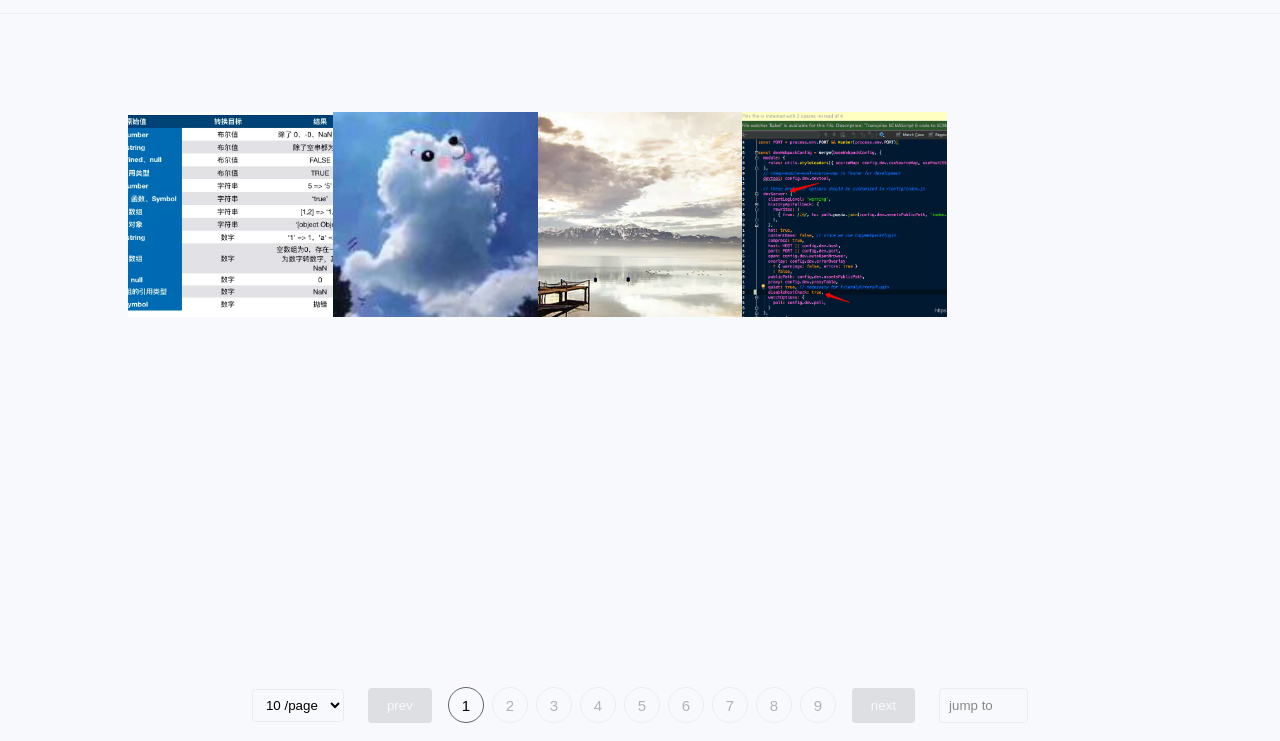
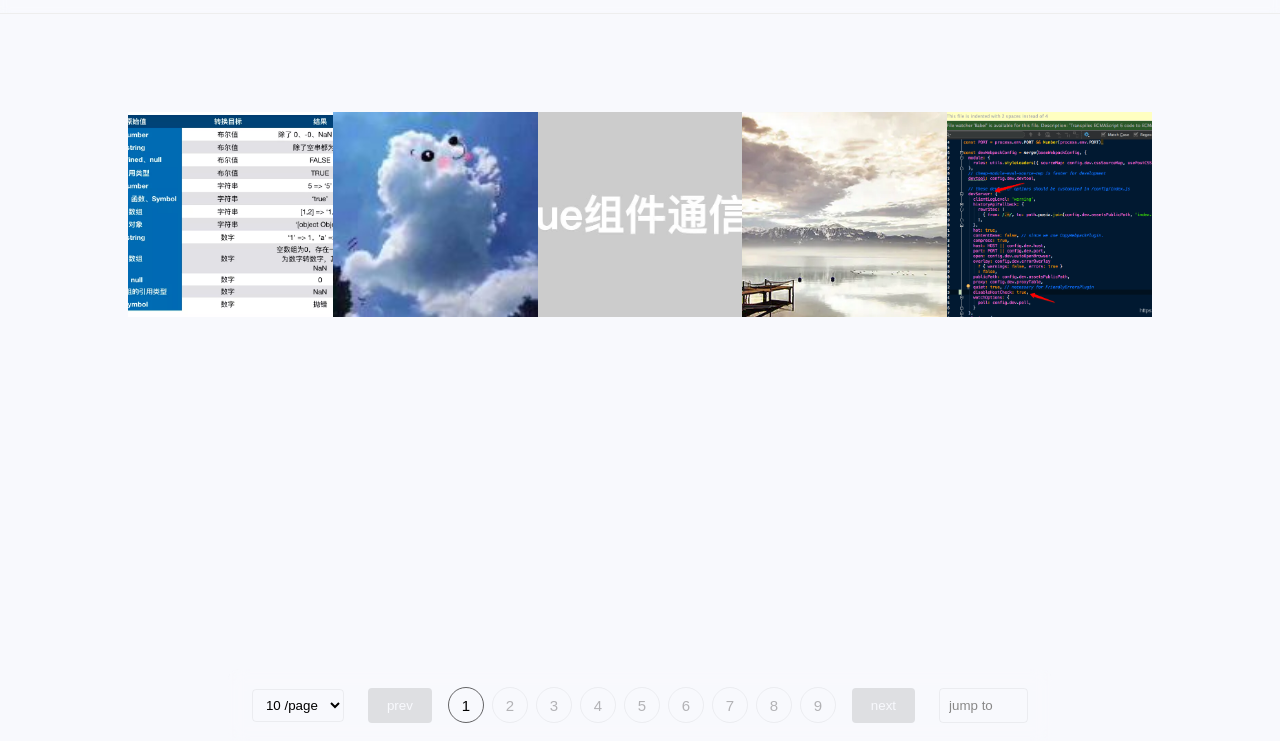
Before and after one commit to dakang824/imgs, a plain HTML site: page index.html in a window 1280 px wide. Shown: the part 59-800 px from the top of the page. Drawn offline with nearby package versions, Linux system fonts and the light colour scheme; files that its build step writes are made by us from their sources.

Commit message:
deploy: 6c288d8fa5857ddc783b66018b725dfcbfb01f37

```diff
--- a/index.html
+++ b/index.html
@@ -4,7 +4,7 @@
       <head>
             <title>PicPic</title>
             <script>
-                  window.img_paths={"name":"assets","type":"directory","size":"770.44KB","children":[{"name":"folder_a","type":"directory","size":"770.44KB","children":[{"name":"1.png","type":"file","extension":"png","size":"216.57KB","dimension":"910x648","path":"folder_a/1.png"},{"name":"132.jpg","type":"file","extension":"jpg","size":"3.61KB","dimension":"132x132","path":"folder_a/132.jpg"},{"name":"1647925cd0c216b6.png","type":"file","extension":"png","size":"318.93KB","dimension":"600x300","path":"folder_a/1647925cd0c216b6.png"},{"name":"20190108151400496.png","type":"file","extension":"png","size":"231.33KB","dimension":"1065x595","path":"folder_a/20190108151400496.png"}]}]}
+                  window.img_paths={"name":"assets","type":"directory","size":"805KB","children":[{"name":"folder_a","type":"directory","size":"805KB","children":[{"name":"1.png","type":"file","extension":"png","size":"216.57KB","dimension":"910x648","path":"folder_a/1.png"},{"name":"132.jpg","type":"file","extension":"jpg","size":"3.61KB","dimension":"132x132","path":"folder_a/132.jpg"},{"name":"1612156121.jpg","type":"file","extension":"jpg","size":"34.57KB","dimension":"1104x489","path":"folder_a/1612156121.jpg"},{"name":"1647925cd0c216b6.png","type":"file","extension":"png","size":"318.93KB","dimension":"600x300","path":"folder_a/1647925cd0c216b6.png"},{"name":"20190108151400496.png","type":"file","extension":"png","size":"231.33KB","dimension":"1065x595","path":"folder_a/20190108151400496.png"}]}]}
             </script>
       </head>
 
```
Also changed, not shown: folder_a/1612156121.jpg (added).
